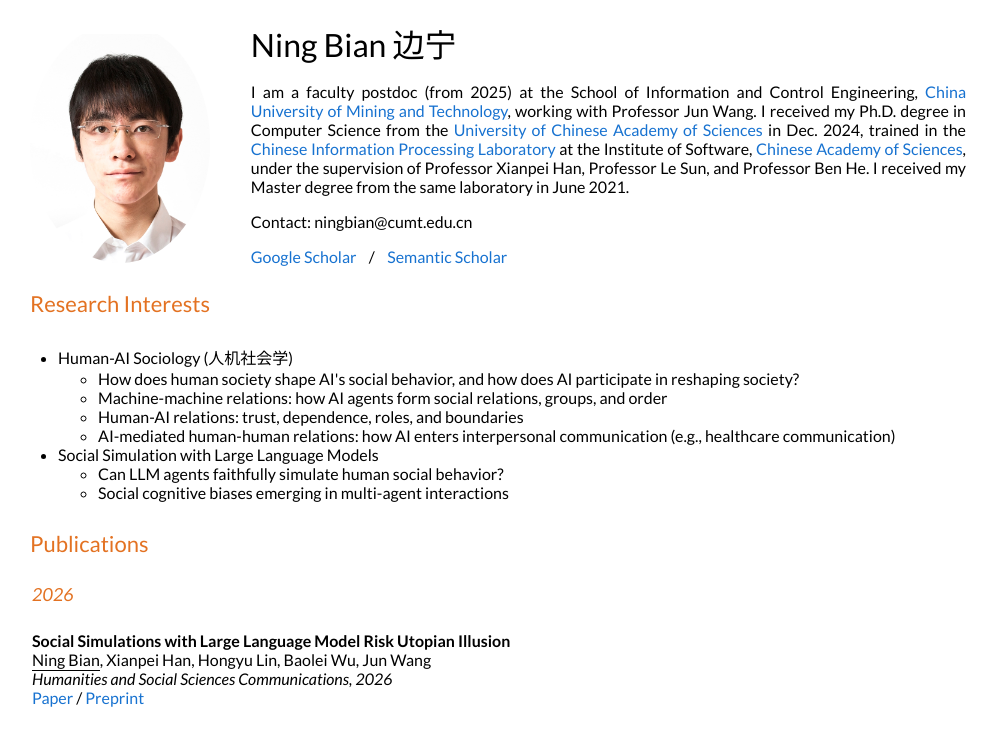
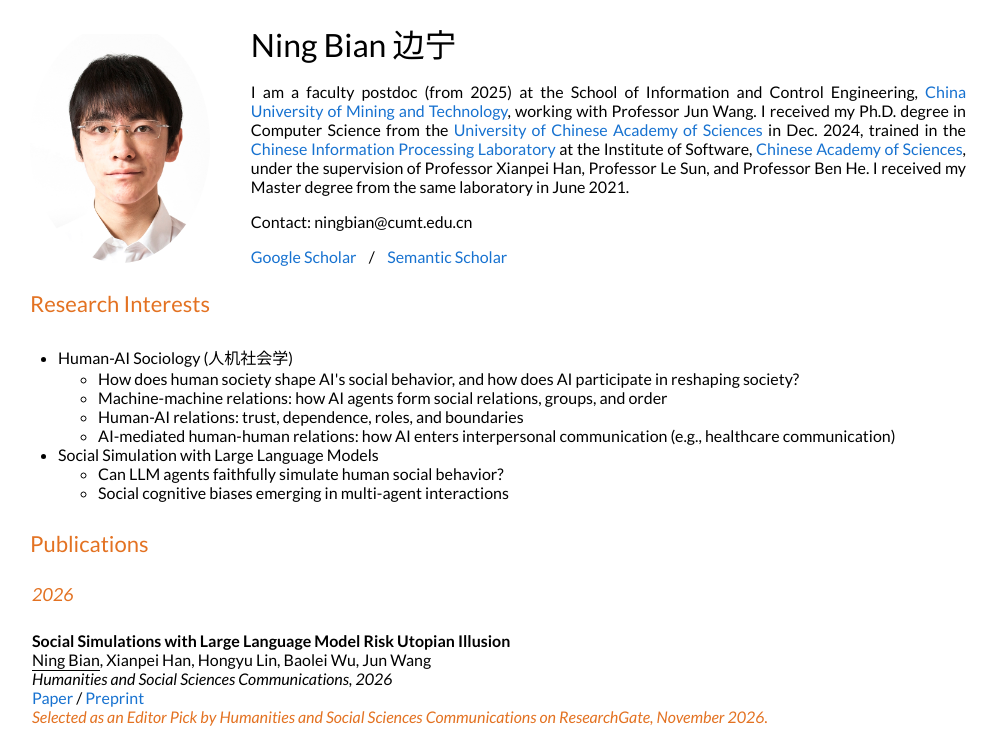
Before and after one commit to RefluxNing/RefluxNing.github.io, a plain HTML site: page index.html in a window 1280 px wide. Shown: the top 730 px of the page, without its empty margins (142-1139 px from the left). Drawn offline with Linux system fonts and the light colour scheme; some packages are replaced by stand-ins of ours; a script that the page names is missing.

Commit message:
Add files via upload

```diff
--- a/index.html
+++ b/index.html
@@ -231,6 +231,8 @@
                             <i>Humanities and Social Sciences Communications, 2026</i>
                             <br> <a href="https://doi.org/10.1057/s41599-026-09282-6">Paper</a> /
                             <a href="https://arxiv.org/abs/2510.21180">Preprint</a>
+                            <br>
+                            <a href="https://www.researchgate.net/journal/Humanities-and-Social-Sciences-Communications-2662-9992"><em class="highlight">Selected as an Editor Pick by Humanities and Social Sciences Communications on ResearchGate, November 2026.</em></a>
                         </td>
                     </tr>
 
```
